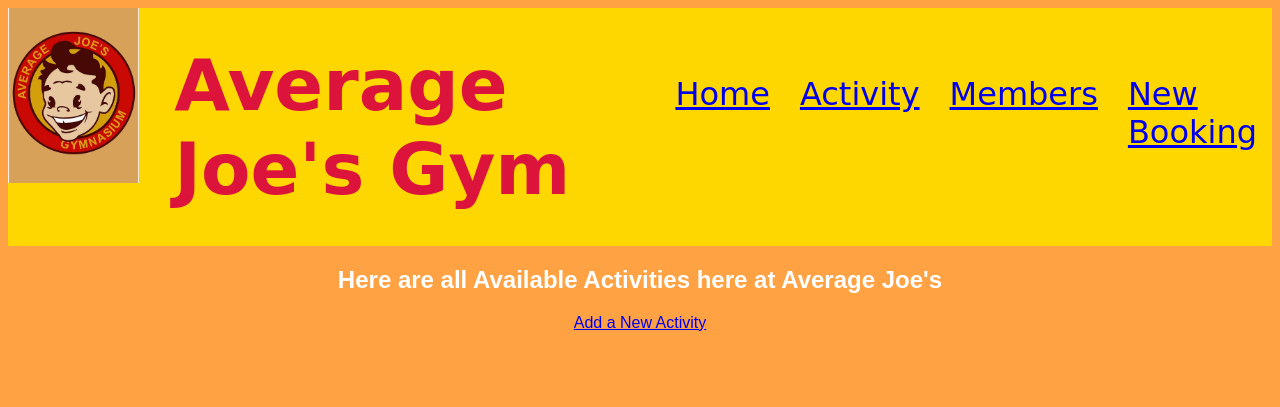
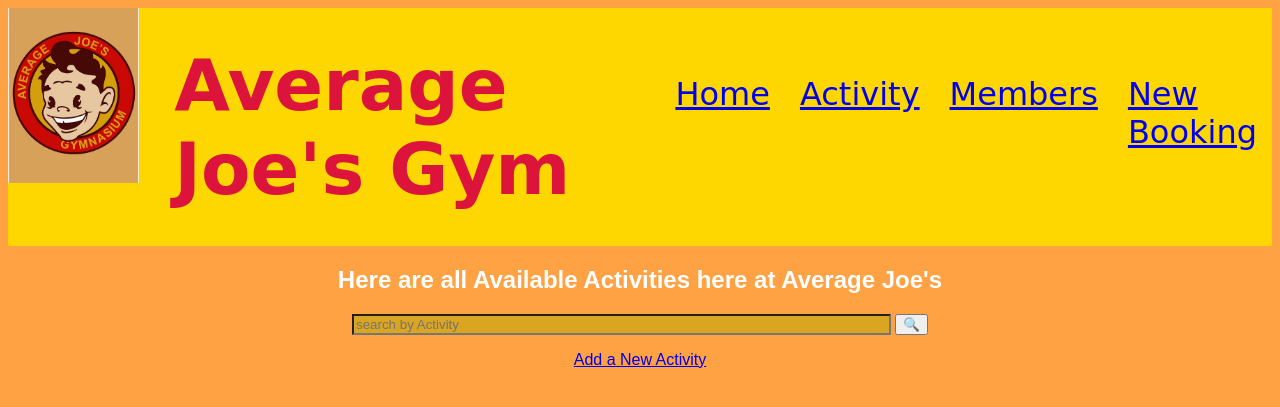
Before and after one commit to Hornec1099/Gym_Project, a Flask app: page /activity in a window 1280 px wide. Shown: the top 407 px of the page. Run offline with Flask 2, Linux system fonts and the light colour scheme; data that the repository does not hold is empty; some libraries are stand-ins or nearby versions.

Commit message:
activity name search works

```diff
--- a/controllers/activity_controller.py
+++ b/controllers/activity_controller.py
@@ -56,3 +56,9 @@ def update_activity(id):
 def delete_activity(id):
     activity_repository.delete(id)
     return redirect('/activity')
+
+@activity_blueprint.route('/activity/search' , methods = ['POST'])
+def search_activity():
+    info_to_search = request.form['search']
+    result = activity_repository.search(info_to_search)
+    return render_template('activity/search.html' , activities = result)
--- a/repositories/activity_repository.py
+++ b/repositories/activity_repository.py
@@ -78,8 +78,8 @@ def bookings(activity):
 
 def search(to_search):
     searched = []
-    sql = "SELECT * FROM activities WHERE name_of_activity = %s OR  day_of = %s OR time_of = %s OR description = %s"
-    values = [to_search,to_search,to_search,to_search]
+    sql = "SELECT * FROM activities WHERE name_of_activity = %s "
+    values = [to_search]
     results= run_sql(sql, values)
 
     for result in results:
--- a/templates/activity/index.html
+++ b/templates/activity/index.html
@@ -2,6 +2,11 @@
 
 {% block content %}
 <h2>  Here are all Available Activities here at Average Joe's </h2>
+
+<form action='/activity/search' method ='post'>
+    <input type = 'text' name = 'search' id = 'search' placeholder = 'search by Activity'>
+    <button type = 'submit'> &#128269  </button>
+</form>
 
 <p><a href = '/activity/new'> Add a New Activity </a></p>
 <section class = table-array>
--- a/templates/members/index.html
+++ b/templates/members/index.html
@@ -3,7 +3,7 @@
 {% block content %}
 <h2>  Here are all the members who are currently signed up to the Gym </h2>
 <form action ='/members/search' method = 'post'>
-    <input type = 'text' name = 'search' id = 'search' placeholder ='Search by Member Name'>
+    <input type = 'text' name = 'search' id = 'search' placeholder ='Search by Member '>
     <button type='submit' > &#128269 </button>
 </form>
 <p><a href = '/members/new'> Add a New Member </a></p>
```
Also changed, not shown: templates/activity/search.html (added, +35 -0 lines).
